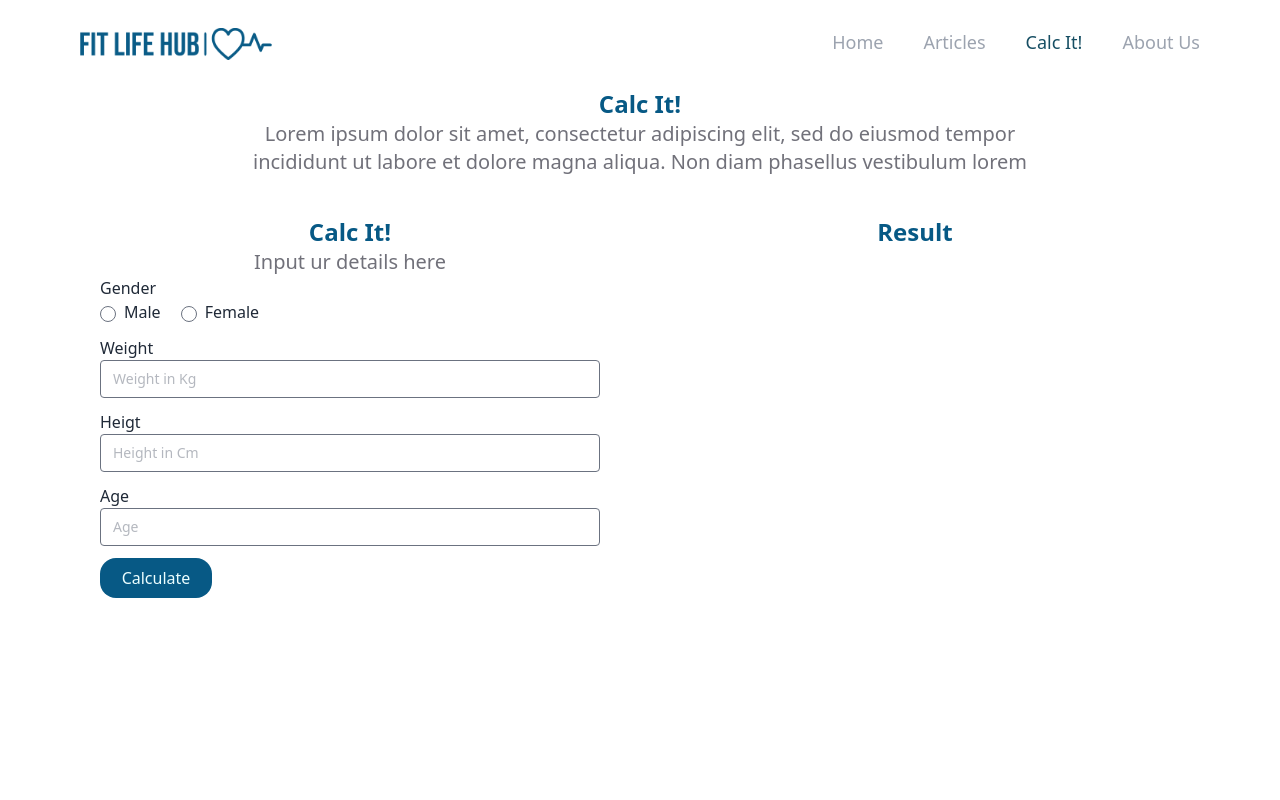
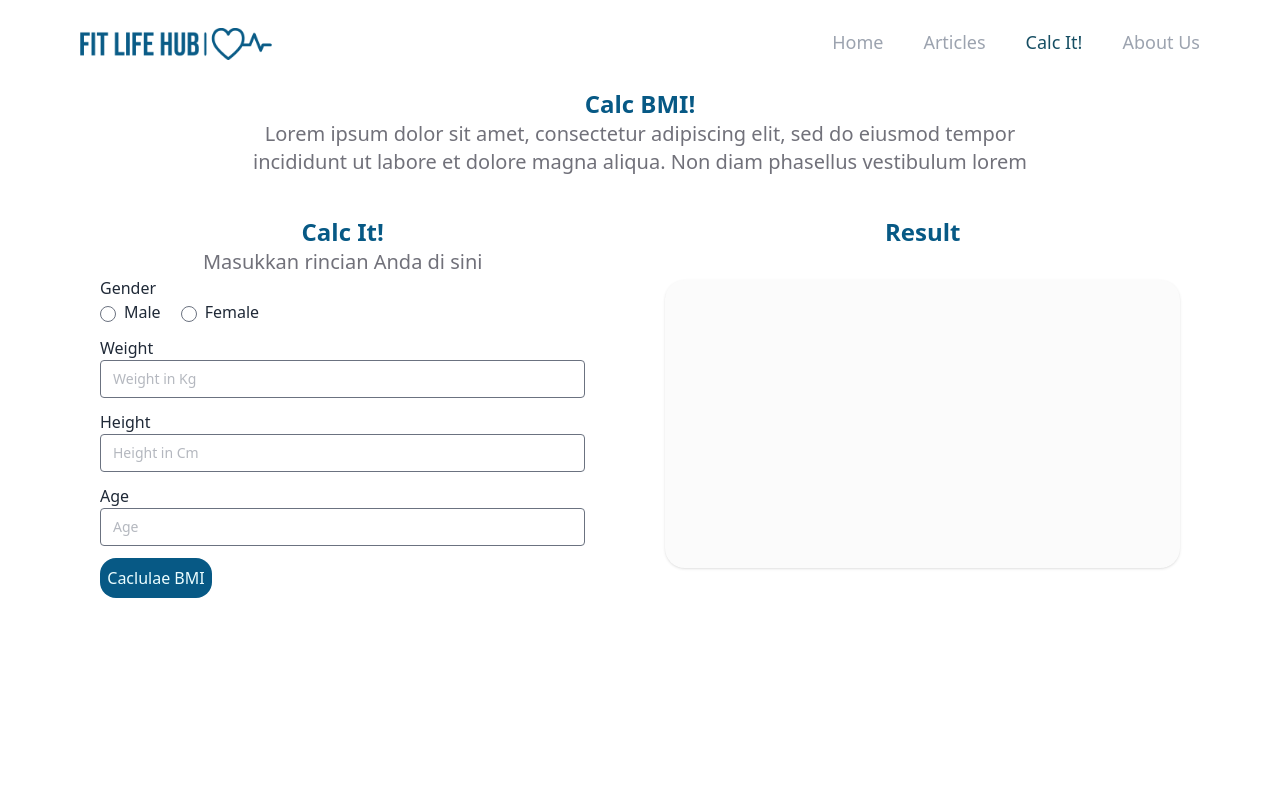
Before and after one commit to praset911/Capstone_Project, a React (Vite) app: page /calc-it in a window 1280 px wide. Shown: the top 800 px of the page. Built offline with nearby package versions, Linux system fonts and the light colour scheme.

Commit message:
Progress Calc

```diff
--- /dev/null
+++ b/src/components/Elements/BMIRes.jsx
@@ -0,0 +1,22 @@
+/* eslint-disable react/prop-types */
+// eslint-disable-next-line no-unused-vars
+import React from "react";
+
+const BMIResult = ({ bmi }) => (
+  <div className="items-center text-center">
+    <h2>Your BMI is:</h2>
+    <br />
+    <h3 className="text-5xl">{bmi}</h3>
+    <h3>
+      {bmi < 18.5
+        ? "Underweight"
+        : bmi < 25
+        ? "Normal weight"
+        : bmi < 30
+        ? "Overweight"
+        : "Obesity"}
+    </h3>
+  </div>
+);
+
+export default BMIResult;
--- /dev/null
+++ b/src/components/Elements/InputForm.jsx
@@ -0,0 +1,93 @@
+/* eslint-disable react/prop-types */
+/* eslint-disable no-unused-vars */
+import React from "react";
+
+const InputForm = ({
+  gender,
+  setGender,
+  weight,
+  setWeight,
+  height,
+  setHeight,
+  age,
+  setAge,
+  handleCalculateBMI,
+}) => {
+  return (
+    <div>
+      <div className="mb-3">
+        <label htmlFor="gender" className="mb-2">
+          Gender
+        </label>
+        <form>
+          <input
+            type="radio"
+            name="gender"
+            value="male"
+            checked={gender === "male"}
+            onChange={() => setGender("male")}
+          />
+          <label htmlFor="male" className="ml-2">
+            Male
+          </label>
+
+          <input
+            type="radio"
+            name="gender"
+            value="female"
+            checked={gender === "female"}
+            className="ml-5"
+            onChange={() => setGender("female")}
+          />
+          <label htmlFor="female" className="ml-2">
+            Female
+          </label>
+        </form>
+      </div>
+      <div className="mb-3">
+        <label htmlFor="weight" className="mb-2">
+          Weight
+        </label>
+        <input
+          type="number"
+          value={weight}
+          onChange={(e) => setWeight(e.target.value)}
+          className="text-sm rounded w-full py-2 placeholder:opacity-50"
+          placeholder="Weight in Kg"
+        />
+      </div>
+      <div className="mb-3">
+        <label htmlFor="height" className="mb-2">
+          Height
+        </label>
+        <input
+          type="number"
+          value={height}
+          onChange={(e) => setHeight(e.target.value)}
+          className="text-sm rounded w-full py-2 placeholder:opacity-50"
+          placeholder="Height in Cm"
+        />
+      </div>
+      <div className="mb-3">
+        <label htmlFor="age" className="mb-2">
+          Age
+        </label>
+        <input
+          type="number"
+          value={age}
+          className="text-sm rounded w-full py-2 placeholder:opacity-50"
+          placeholder="Age"
+          onChange={(e) => setAge(e.target.value)}
+        />
+      </div>
+      <button
+        onClick={handleCalculateBMI}
+        className="h-10 w-28 rounded-2xl bg-sky-800 text-cyan-50"
+      >
+        Caclulae BMI
+      </button>
+    </div>
+  );
+};
+
+export default InputForm;
--- a/src/components/Fragments/BMIRes.jsx
+++ /dev/null
@@ -1,18 +0,0 @@
-/* eslint-disable react/prop-types */
-// eslint-disable-next-line no-unused-vars
-import React from "react";
-
-const BMIResult = ({ bmi }) => (
-  <div className="items-center">
-    <h2>Your BMI is: {bmi}</h2>
-    <p>Interpretation:</p>
-    <ul>
-      <li>Underweight: BMI less than 18.5</li>
-      <li>Normal weight: BMI between 18.5 and 24.9</li>
-      <li>Overweight: BMI between 25 and 29.9</li>
-      <li>Obesity: BMI 30 or greater</li>
-    </ul>
-  </div>
-);
-
-export default BMIResult;
--- /dev/null
+++ b/src/components/Fragments/ResultDisplay.jsx
@@ -0,0 +1,17 @@
+/* eslint-disable no-unused-vars */
+/* eslint-disable react/prop-types */
+import React from "react";
+import BMIResult from "../Elements/BMIRes";
+
+const ResultDisplay = ({ bmi }) => {
+  return (
+    <div className="">
+      <h3 className="text-center text-sky-800 text-2xl font-bold">Result</h3>
+      <div className="w-full min-h-[18rem] bg-zinc-300 bg-opacity-10 rounded-[1.25rem] shadow mt-[2rem]">
+        {bmi !== null && <BMIResult bmi={bmi} />}
+      </div>
+    </div>
+  );
+};
+
+export default ResultDisplay;
--- a/src/pages/Calculator.jsx
+++ b/src/pages/Calculator.jsx
@@ -1,31 +1,39 @@
+/* eslint-disable react/prop-types */
 /* eslint-disable no-unused-vars */
 import React, { useState } from "react";
 import { calculateBMI } from "../components/Utils/BMICal";
-import BMIResult from "../components/Fragments/BMIRes";
+import InputForm from "../components/Elements/InputForm";
+import ResultDisplay from "../components/Fragments/ResultDisplay";
+
+const ErrorMessage = ({ message }) => {
+  return <div className="text-red-500 text-sm mt-2">{message}</div>;
+};
 
 const Calculator = () => {
+  const [gender, setGender] = useState("");
   const [weight, setWeight] = useState("");
   const [height, setHeight] = useState("");
+  const [age, setAge] = useState("");
   const [bmi, setBMI] = useState(null);
-
-  const handleWeightChange = (e) => {
-    setWeight(e.target.value);
-  };
-
-  const handleHeightChange = (e) => {
-    setHeight(e.target.value);
-  };
+  const [calories, setCalories] = useState(null);
+  const [errorMessage, setErrorMessage] = useState("");
 
   const handleCalculateBMI = () => {
+    if (!gender || !weight || !height || !age) {
+      setErrorMessage("Silakan lengkapi semua kolom");
+      return;
+    }
+
     const calculatedBMI = calculateBMI(weight, height);
     setBMI(calculatedBMI);
+    setErrorMessage("");
   };
 
   return (
     <div className="flex flex-col min-h-screen">
       <body>
         <h1 className="text-center text-sky-800 text-2xl font-bold">
-          Calc It!
+          Calc BMI!
         </h1>
         <h4 className="text-center text-zinc-500 font-normal text-xl">
           Lorem ipsum dolor sit amet, consectetur adipiscing elit, sed do
@@ -33,84 +41,31 @@ const Calculator = () => {
           incididunt ut labore et dolore magna aliqua. Non diam phasellus
           vestibulum lorem
         </h4>
-        <div className="flex mx-[100px] justify-between py-10">
+
+        <div className="flex mx-[100px] justify-between py-10 gap-x-20">
           <div className="w-[500px] h-[282px]">
             <h3 className="text-center text-sky-800 text-2xl font-bold">
               Calc It!
             </h3>
             <h5 className="text-center text-zinc-500 font-normal text-xl">
-              Input ur details here
+              Masukkan rincian Anda di sini
             </h5>
-            <div>
-              <div className="mb-3">
-                <label htmlFor="weight" className="mb-2">
-                  Gender
-                </label>
-                <form>
-                  <input type="radio" name="gender" id="m" value="male" />
-                  <label htmlFor="male" className="ml-2">
-                    Male
-                  </label>
-
-                  <input
-                    type="radio"
-                    name="gender"
-                    id="f"
-                    value="female"
-                    className="ml-5"
-                  />
-                  <label htmlFor="female" className="ml-2">
-                    Female
-                  </label>
-                </form>
-              </div>
-              <div className="mb-3">
-                <label htmlFor="weight" className="mb-2">
-                  Weight
-                </label>
-                <input
-                  type="number"
-                  value={weight}
-                  onChange={handleWeightChange}
-                  className="text-sm rounded w-full py-2 placeholder:opacity-50"
-                  placeholder="Weight in Kg"
-                />
-              </div>
-              <div className="mb-3">
-                <label htmlFor="height" className="mb-2">
-                  Heigt
-                </label>
-                <input
-                  type="number"
-                  value={height}
-                  onChange={handleHeightChange}
-                  className="text-sm rounded w-full py-2 placeholder:opacity-50"
-                  placeholder="Height in Cm"
-                />
-              </div>
-              <div className="mb-3">
-                <label htmlFor="age" className="mb-2">
-                  Age
-                </label>
-                <input
-                  type="text"
-                  className="text-sm rounded w-full py-2 placeholder:opacity-50"
-                  placeholder="Age"
-                />
-              </div>
-            </div>
-            <button
-              onClick={handleCalculateBMI}
-              className="h-10 w-28 rounded-2xl bg-sky-800 text-cyan-50"
-            >
-              Calculate
-            </button>
+            <InputForm
+              gender={gender}
+              setGender={setGender}
+              weight={weight}
+              setWeight={setWeight}
+              height={height}
+              setHeight={setHeight}
+              age={age}
+              setAge={setAge}
+              handleCalculateBMI={handleCalculateBMI}
+            />
+            {/* Komponen ErrorMessage */}
+            <ErrorMessage message={errorMessage} />
           </div>
           <div className="w-[530px] h-[282px]">
-            <h3 className="text-center text-sky-800 text-2xl font-bold">
-              Result
-            </h3>
-            {bmi !== null && <BMIResult bmi={bmi} />}
+            <ResultDisplay bmi={bmi} />
           </div>
         </div>
       </body>
```
